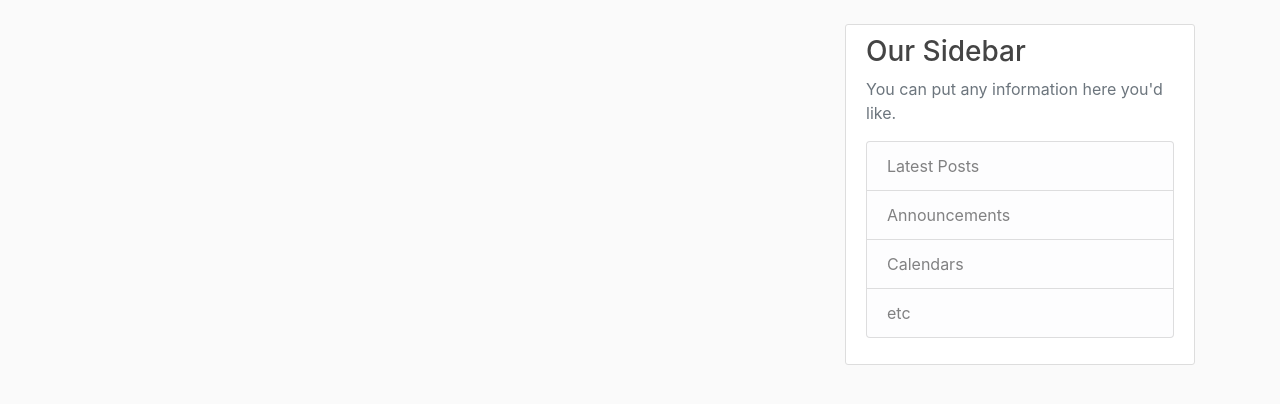
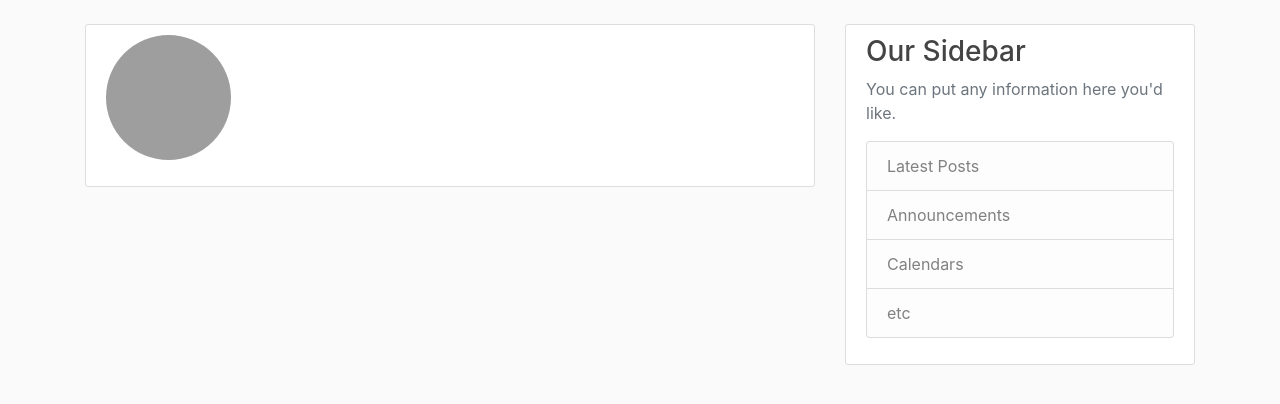
Before and after one commit to ohendarko/Flask_app, a Flask app: template flask_blog/templates/account.html in a window 1280 px wide. Shown: the part 56-460 px from the top of the page. Run offline with Flask 3, Linux system fonts and the light colour scheme; the template is opened without the code that fills it, so the values that code supplies are empty; grey boxes are pictures that could not be loaded.

Commit message:
builing up user profile page with profile picture

```diff
--- a/flask_blog/__init__.py
+++ b/flask_blog/__init__.py
@@ -12,5 +12,6 @@ db = SQLAlchemy(app)
 bcrypt = Bcrypt(app)
 login_manager = LoginManager(app)
 login_manager.login_view = 'login'
+login_manager.login_message_category = 'info'
 
 from flask_blog import routes
--- a/flask_blog/routes.py
+++ b/flask_blog/routes.py
@@ -1,4 +1,4 @@
-from flask import render_template, url_for, flash, redirect
+from flask import render_template, url_for, flash, redirect, request
 from flask_blog.forms import RegistrationForm, LoginForm
 from flask_blog import app, db, bcrypt
 from flask_blog.models import User, Post
@@ -55,7 +55,8 @@ def login():
         user = User.query.filter_by(email=form.email.data).first()
         if user and bcrypt.check_password_hash(user.password, form.password.data):
             login_user(user, remember=form.remember.data)
-            return redirect(url_for('home'))
+            next_page = request.args.get('next')
+            return redirect(next_page) if next_page else redirect(url_for('home'))
         else:
             flash('Login Unsuccessful. Please check email and password', 'danger')
     return render_template('login.html', title='Register', form=form)
--- a/flask_blog/templates/account.html
+++ b/flask_blog/templates/account.html
@@ -1,4 +1,13 @@
 {% extends "layout.html" %}
 {% block content %}
-        <h1>{{ current_user.username }}</h1>
+        <div class="content-section">
+          <div class="media">
+            <img class="rounded-circle account-img" src="userimage.jpg">
+            <div class="media-body">
+              <h2 class="account-heading">{{ current_user.username }}</h2>
+              <p class="text-secondary">{{ current_user.email }}</p>
+            </div>
+          </div>
+          <!-- FORM HERE -->
+        </div>
 {% endblock content %}
```
Also changed, not shown: flask_blog/static/default.jpg (added).
